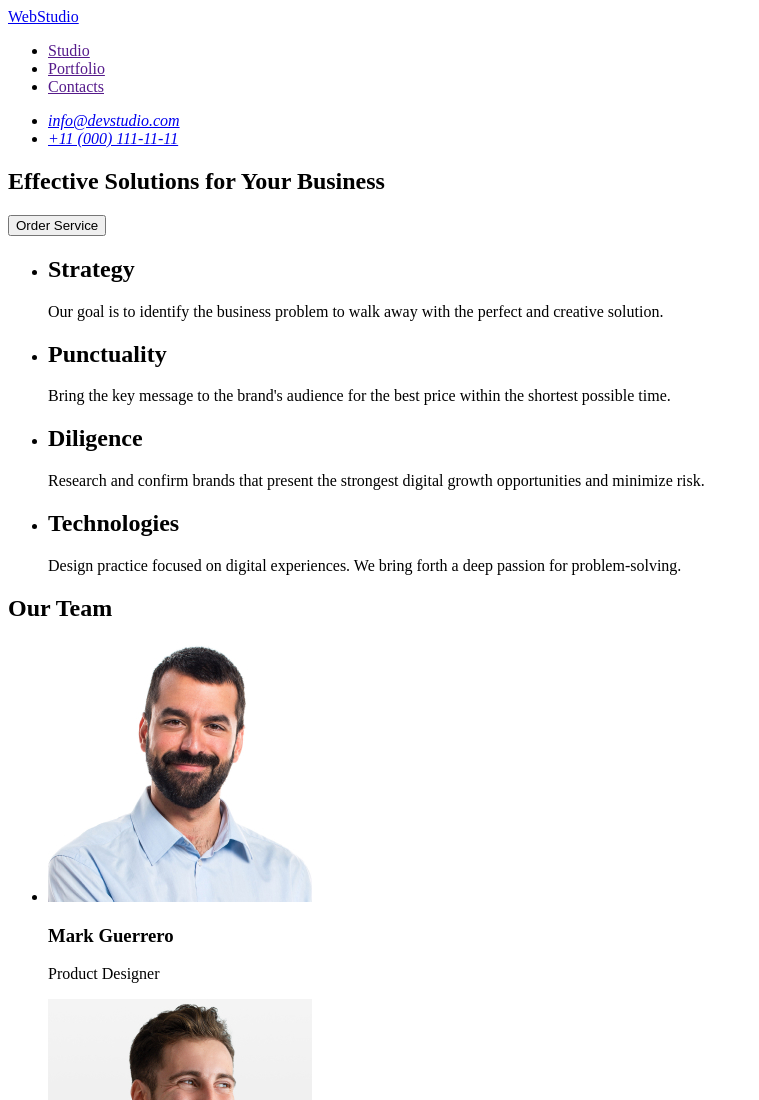
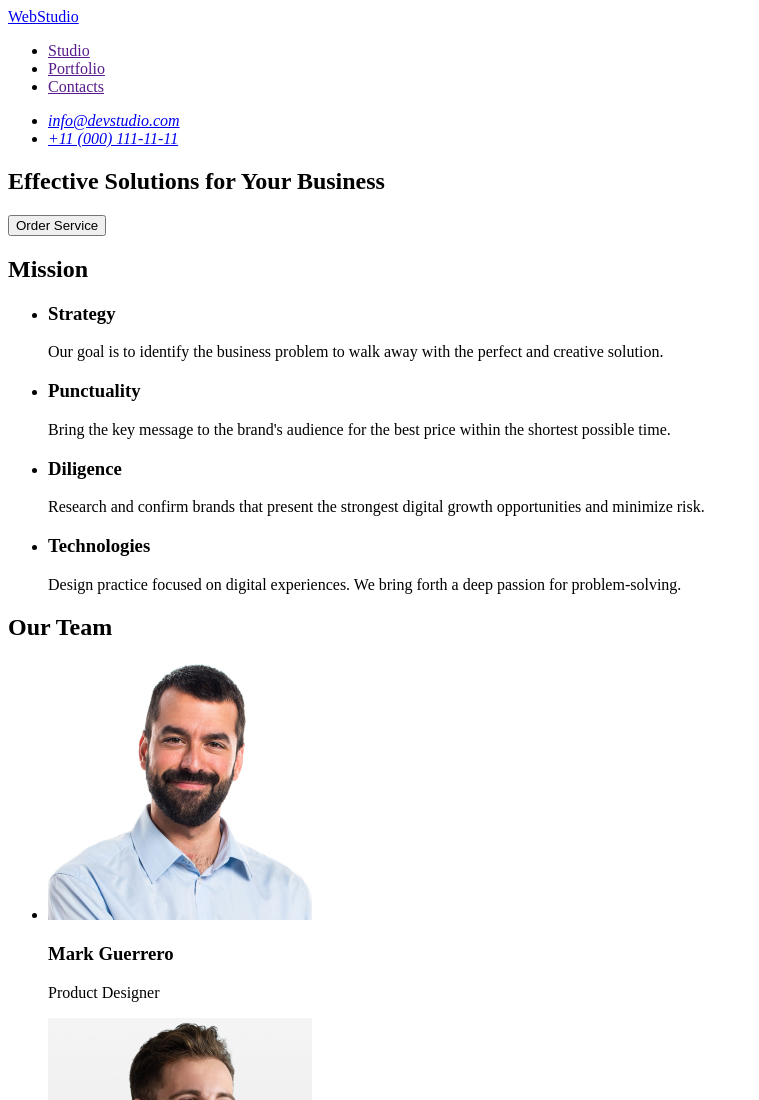
Before and after one commit to kurilus/goit-markup-hw-01, a plain HTML site: page index.html in a window 1280 px wide. Shown: the top 1100 px of the page, without its empty margins (0-759 px from the left). Drawn offline with Linux system fonts and the light colour scheme.

Commit message:
add final corrections

```diff
--- a/index.html
+++ b/index.html
@@ -31,30 +31,31 @@
       </section>
 
       <section>
+        <h2>Mission</h2>
         <ul>
           <li>
-            <h2>Strategy</h2>
+            <h3>Strategy</h3>
             <p>
               Our goal is to identify the business problem to walk away with the
               perfect and creative solution.
             </p>
           </li>
           <li>
-            <h2>Punctuality</h2>
+            <h3>Punctuality</h3>
             <p>
               Bring the key message to the brand's audience for the best price
               within the shortest possible time.
             </p>
           </li>
           <li>
-            <h2>Diligence</h2>
+            <h3>Diligence</h3>
             <p>
               Research and confirm brands that present the strongest digital
               growth opportunities and minimize risk.
             </p>
           </li>
           <li>
-            <h2>Technologies</h2>
+            <h3>Technologies</h3>
             <p>
               Design practice focused on digital experiences. We bring forth a
               deep passion for problem-solving.
```
